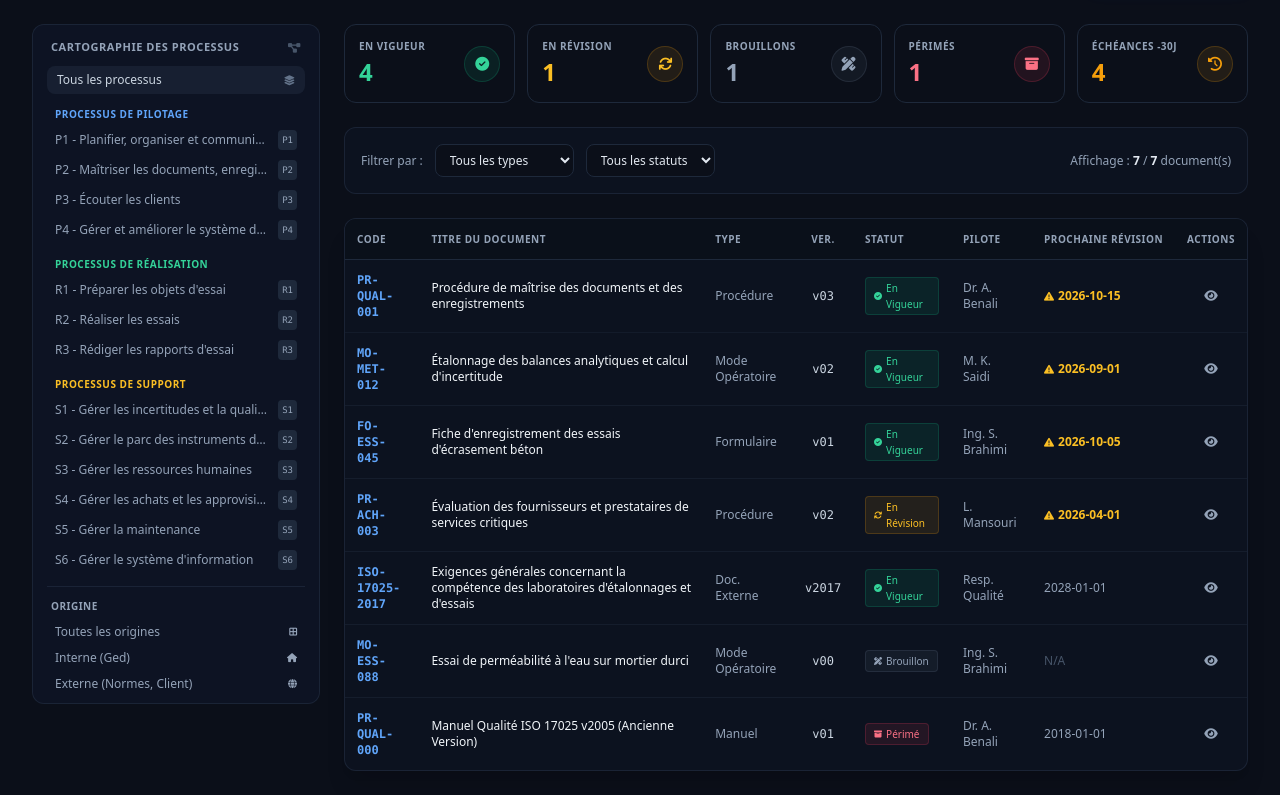
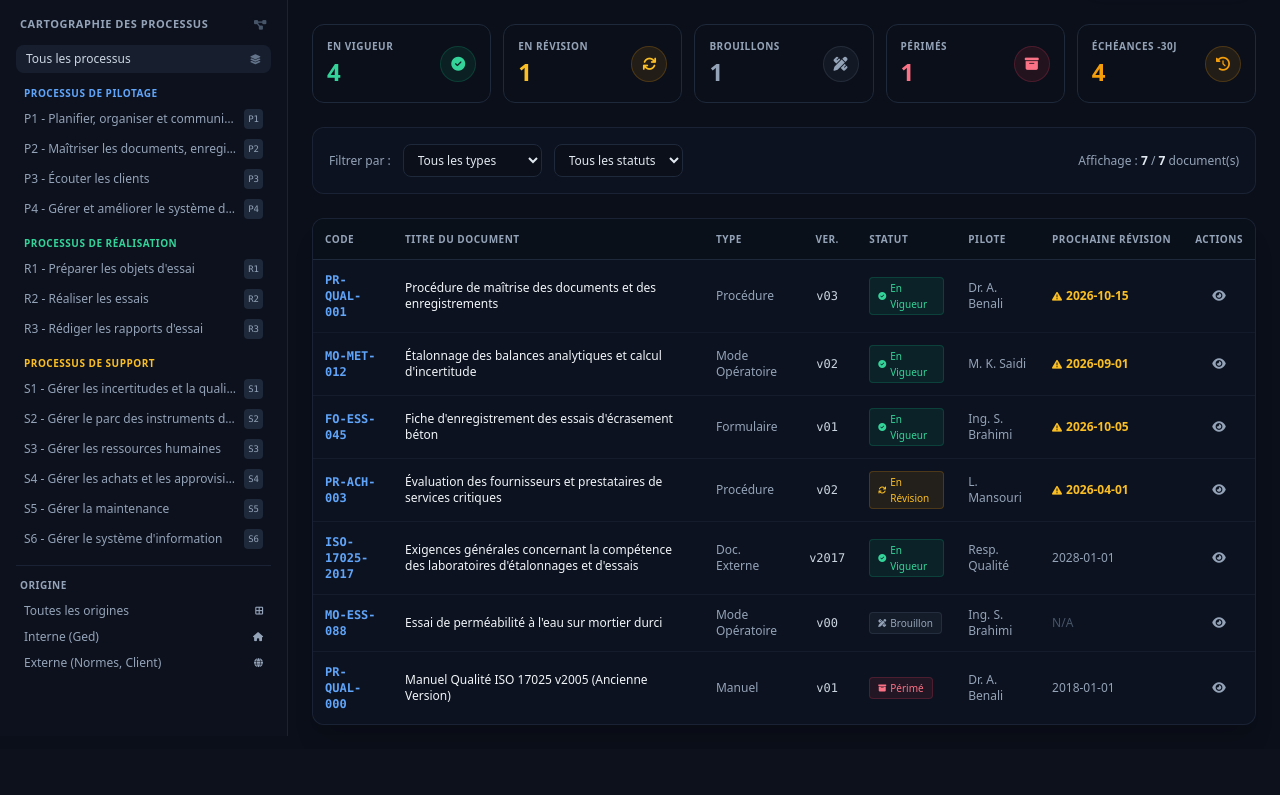
Before and after one commit to Djamel16DZ/QualiTech, a PHP site: page / in a window 1280 px wide. Shown: the part 65-860 px from the top of the page. After the commit the page ends 801 px from the top, so only its background shows below. Run offline with PHP 8.4, Linux system fonts and the light colour scheme; some libraries are stand-ins or nearby versions.

Commit message:
menu lateral gauche épinglé correctement

```diff
--- a/index.php
+++ b/index.php
@@ -26,9 +26,9 @@
 </head>
 <body class="bg-slate-950 text-slate-100 min-h-screen flex flex-col font-sans antialiased">
 
-    <!-- En-tête Principal -->
-    <header class="border-b border-slate-800 bg-slate-900/80 backdrop-blur sticky top-0 z-30">
-        <div class="max-w-[1600px] mx-auto px-4 sm:px-6 lg:px-8 h-16 flex items-center justify-between">
+    <!-- En-tête Principal (Plein écran) -->
+    <header class="border-b border-slate-800 bg-slate-900/80 backdrop-blur sticky top-0 z-30 w-full">
+        <div class="w-full px-4 sm:px-6 lg:px-8 h-16 flex items-center justify-between">
             <div class="flex items-center space-x-3">
                 <button id="btn-toggle-sidebar" onclick="toggleSidebar()" class="text-slate-400 hover:text-slate-100 hover:bg-slate-800 p-2 rounded-lg transition" title="Masquer/Afficher le panneau latéral">
                     <i class="fa-solid fa-bars text-lg"></i>
@@ -57,14 +57,14 @@
         </div>
     </header>
 
-    <!-- Structure Principale Layout Flex -->
-    <div class="flex-1 max-w-[1600px] w-full mx-auto px-4 sm:px-6 lg:px-8 py-6 flex gap-6 items-start">
+    <!-- Structure Principale pleine largeur avec Sidebar épinglée à gauche -->
+    <div class="flex-1 w-full flex overflow-hidden">
 
-        <!-- Barre Latérale de Navigation Fixée à Gauche -->
-        <aside id="sidebar-nav" class="w-72 shrink-0 space-y-4 sticky top-20 self-start transition-all duration-200">
+        <!-- Barre Latérale Épinglée à Gauche -->
+        <aside id="sidebar-nav" class="w-72 shrink-0 border-r border-slate-800/80 bg-slate-900/30 p-4 space-y-4 overflow-y-auto max-h-[calc(100vh-4rem)] transition-all duration-200">
             <!-- Navigation par Processus ISO 17025 -->
-            <div class="bg-slate-900/60 border border-slate-800/80 rounded-xl p-3.5 max-h-[calc(100vh-120px)] overflow-y-auto">
-                <h2 class="text-[11px] font-bold text-slate-400 uppercase tracking-wider mb-2.5 flex items-center justify-between px-1">
+            <div class="space-y-3">
+                <h2 class="text-[11px] font-bold text-slate-400 uppercase tracking-wider flex items-center justify-between px-1">
                     <span>Cartographie des Processus</span>
                     <i class="fa-solid fa-diagram-project text-slate-600"></i>
                 </h2>
@@ -171,8 +171,8 @@
             </div>
         </aside>
 
-        <!-- Zone Contenu Principal (S'élargit quand la sidebar est masquée) -->
-        <main class="flex-1 space-y-6 min-w-0 w-full">
+        <!-- Zone Contenu Principal (Prend toute la largeur restante) -->
+        <main class="flex-1 overflow-y-auto p-6 space-y-6 min-w-0">
 
             <!-- Grille des 5 Statistiques ISO 17025 -->
             <div class="grid grid-cols-2 md:grid-cols-3 lg:grid-cols-5 gap-3">
@@ -458,7 +458,7 @@
         </div>
     </div>
 
-    <!-- Script Inline pour la fonction Toggle Latérale -->
+    <!-- Script Inline pour le Toggle Fonctionnel de la Sidebar -->
     <script>
         function toggleSidebar() {
             const sidebar = document.getElementById('sidebar-nav');
```
